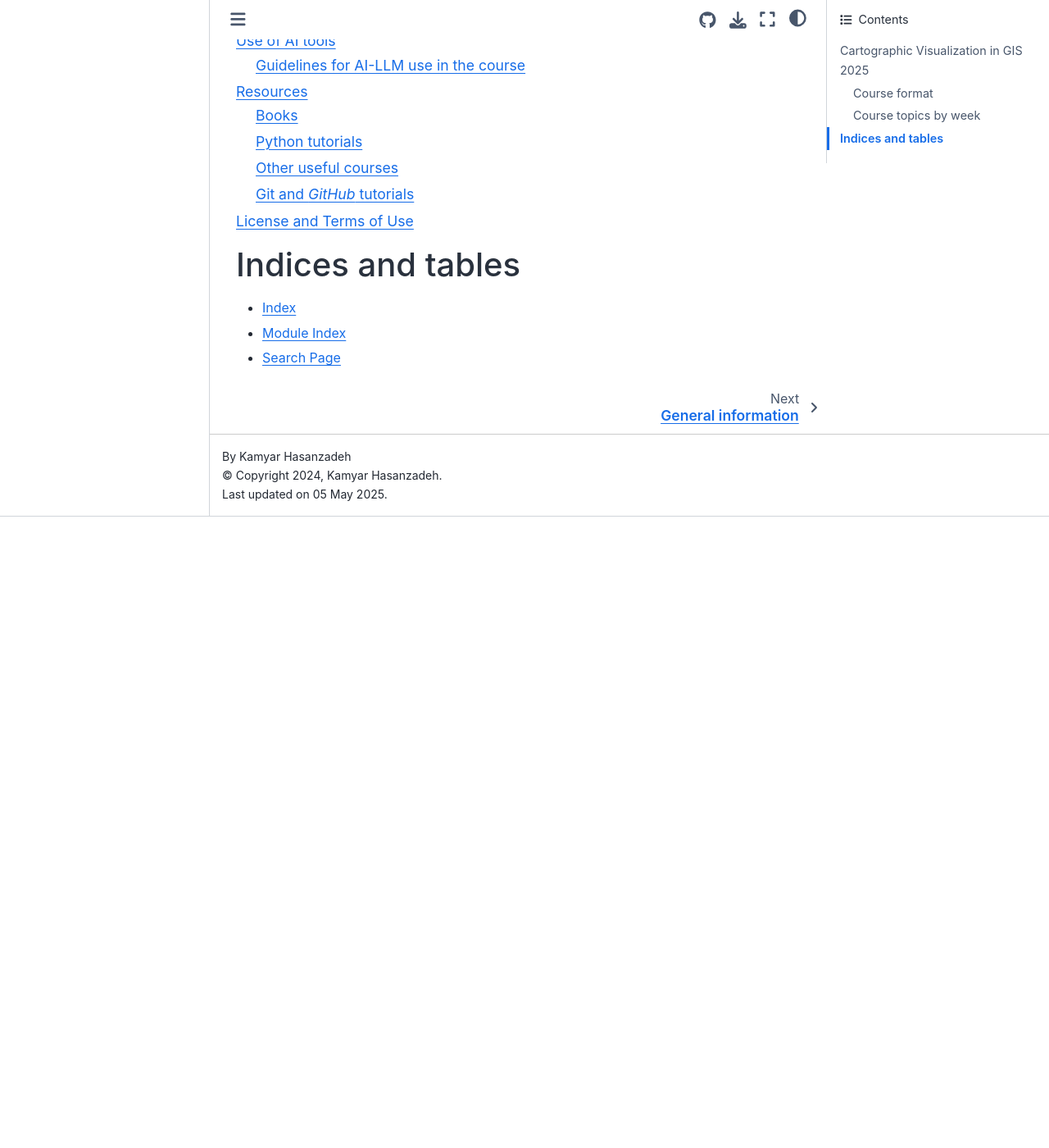
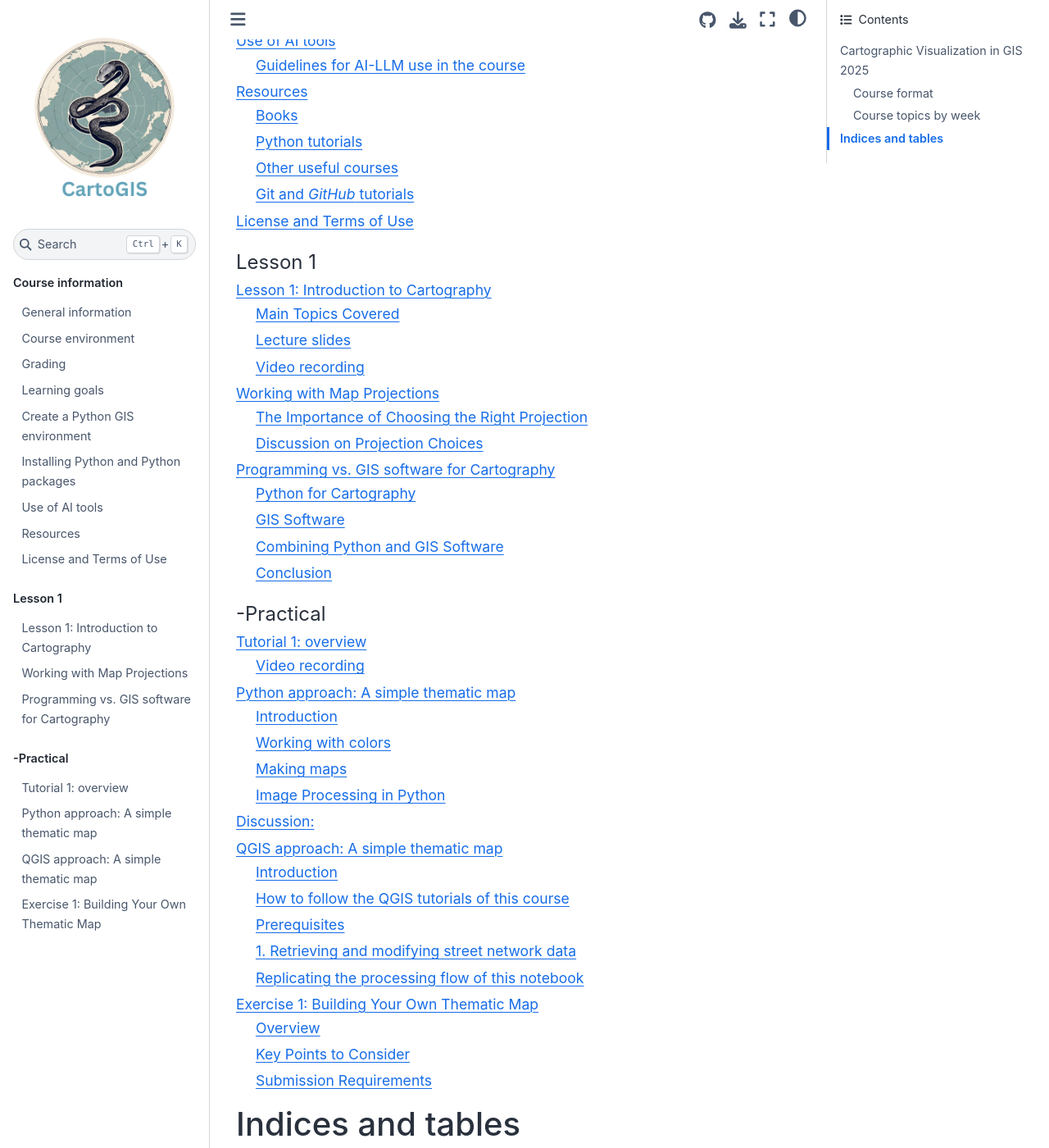
Before and after one commit to Carto-gis/site, a Sphinx documentation site: the page built from docs/index.rst, in a window 1280 px wide and 1400 px high, scrolled down 3481 px. Shown: the whole window at 82% size. Built offline with Sphinx 7.4.7 and the Sphinx Book theme 1.1.4, drawn with Linux system fonts in a browser that asks for light colours; before the commit the page ends 4111 px from its top, so only the background shows below that; some of the changed lines change nothing that is shown.

Commit message:
L1 release

```diff
--- a/docs/index.rst
+++ b/docs/index.rst
@@ -104,22 +104,22 @@ During the teaching period, this web page is updated each week before the lectur
    course-info/resources.ipynb
    course-info/license.ipynb
 
-.. .. toctree::
-..    :maxdepth: 2
-..    :caption: Lesson 1
+.. toctree::
+   :maxdepth: 2
+   :caption: Lesson 1
 
-..    lectures/Lecture-1.ipynb
-..    notebooks/week1/projections.ipynb
-..    notebooks/week1/PythonVSsoftware.ipynb
+   lectures/Lecture-1.ipynb
+   notebooks/week1/projections.ipynb
+   notebooks/week1/PythonVSsoftware.ipynb
 
-.. .. toctree::
-..    :maxdepth: 2
-..    :caption: -Practical
+.. toctree::
+   :maxdepth: 2
+   :caption: -Practical
 
-..    notebooks/week1/tutorial1-overview.ipynb
-..    notebooks/week1/carto-intro-Python.ipynb
-..    notebooks/week1/carto-intro-QGIS.ipynb
-..    notebooks/week1/exercise-1.ipynb
+   notebooks/week1/tutorial1-overview.ipynb
+   notebooks/week1/carto-intro-Python.ipynb
+   notebooks/week1/carto-intro-QGIS.ipynb
+   notebooks/week1/exercise-1.ipynb
 
 .. .. toctree::
 ..    :maxdepth: 2
```
Also changed, not shown: docs/lectures/Lecture-1.ipynb, docs/notebooks/week1/PythonVSsoftware.ipynb, docs/notebooks/week1/tutorial1-overview.ipynb.
